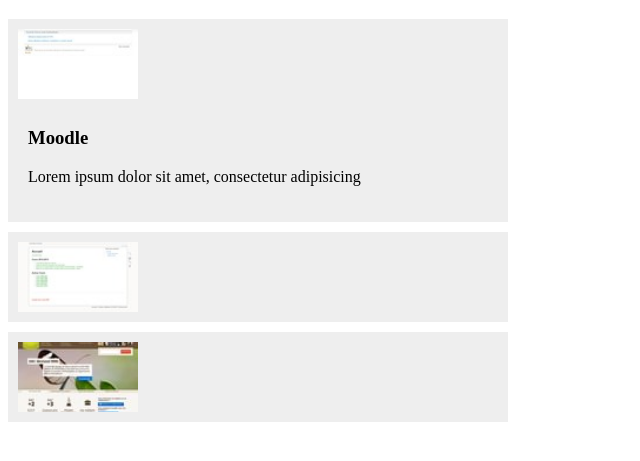
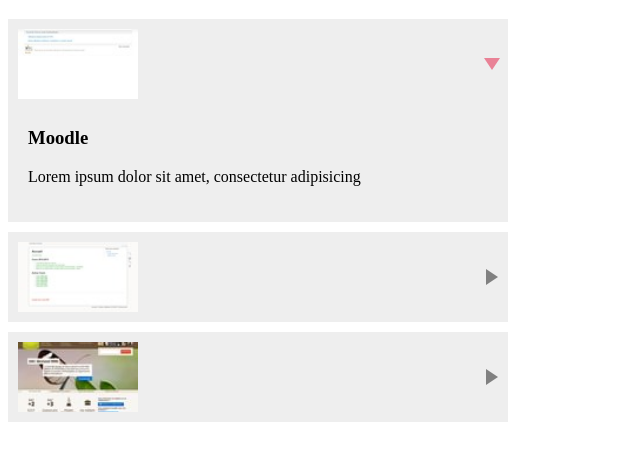
Before and after one commit to MMI-NFC-2026/sae105-r112-tp4-senanisic11-hub, a plain HTML site: page index.html in a window 1280 px wide. Shown: the part 291-752 px from the top of the page, 0-640 px from the left. Drawn offline with Linux system fonts and the light colour scheme.

Commit message:
Ajouter traingles de l'accordeon vertical

```diff
--- a/src/css/components/accordeon.css
+++ b/src/css/components/accordeon.css
@@ -112,3 +112,29 @@
 .accordeon-vertical details > div {
     padding: 10px;
 }
+
+
+/* Triangles de l'accordéon vertical */
+
+.accordeon-vertical summary {
+    position: relative;
+}
+
+/* Triangle lorsque le panneau est fermé */
+
+.accordeon-vertical summary::after {
+    content: "";
+    width: 0;
+    height: 0;
+
+    border-top: 8px solid transparent;
+    border-bottom: 8px solid transparent;
+    border-left: 12px solid grey;
+}
+
+/* Triangle lorsque le panneau est ouvert */
+
+.accordeon-vertical details[open] summary::after {
+    transform: rotate(90deg);
+    border-left-color: #e98296;
+}
```
